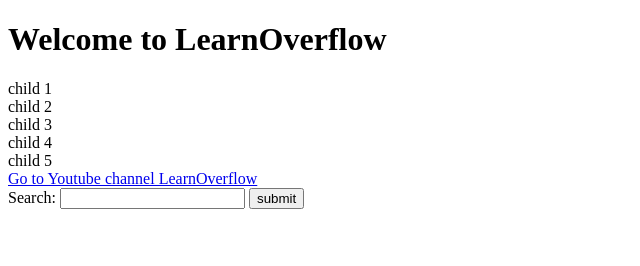
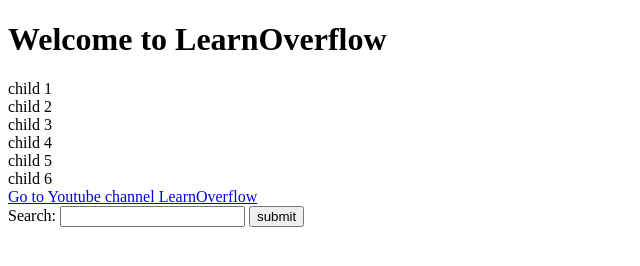
Before and after one commit to sagnik20/JavaScript-Tutorial, a plain HTML site: page website.html in a window 1280 px wide. Shown: the whole page, without its empty margins (0-640 px from the left). Drawn offline with Linux system fonts and the light colour scheme.

Commit message:
Update website.html

```diff
--- a/website.html
+++ b/website.html
@@ -14,6 +14,7 @@
         <div class="child">child 3</div>
         <div class="child">child 4</div>
         <div class="child">child 5</div>
+        <div class="child">child 6</div>
         <a href="https://youtube.com/c/learnoverflow">Go to Youtube channel LearnOverflow</a>
         <form action="none.html" method="post">
             Search:
```
